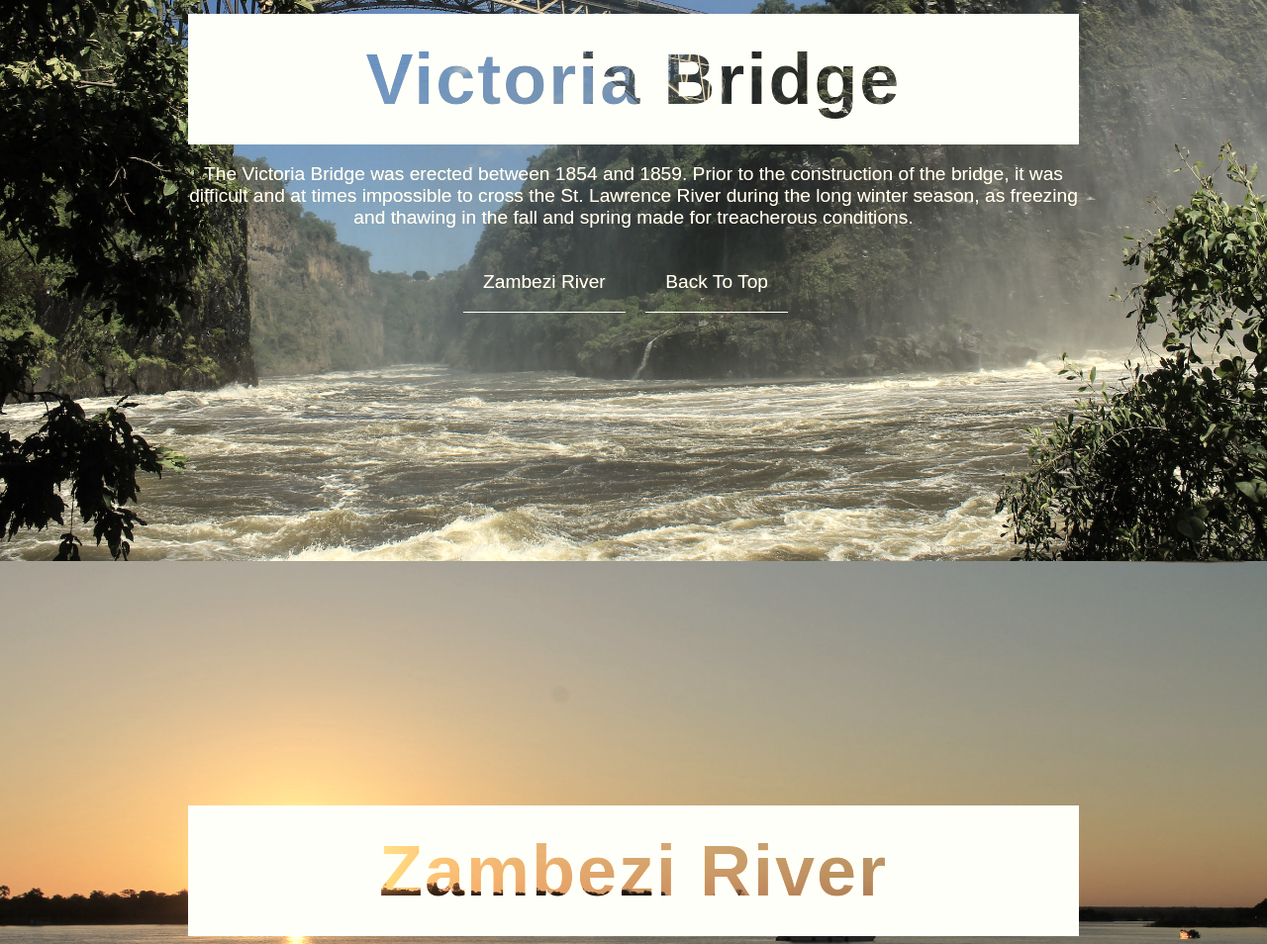
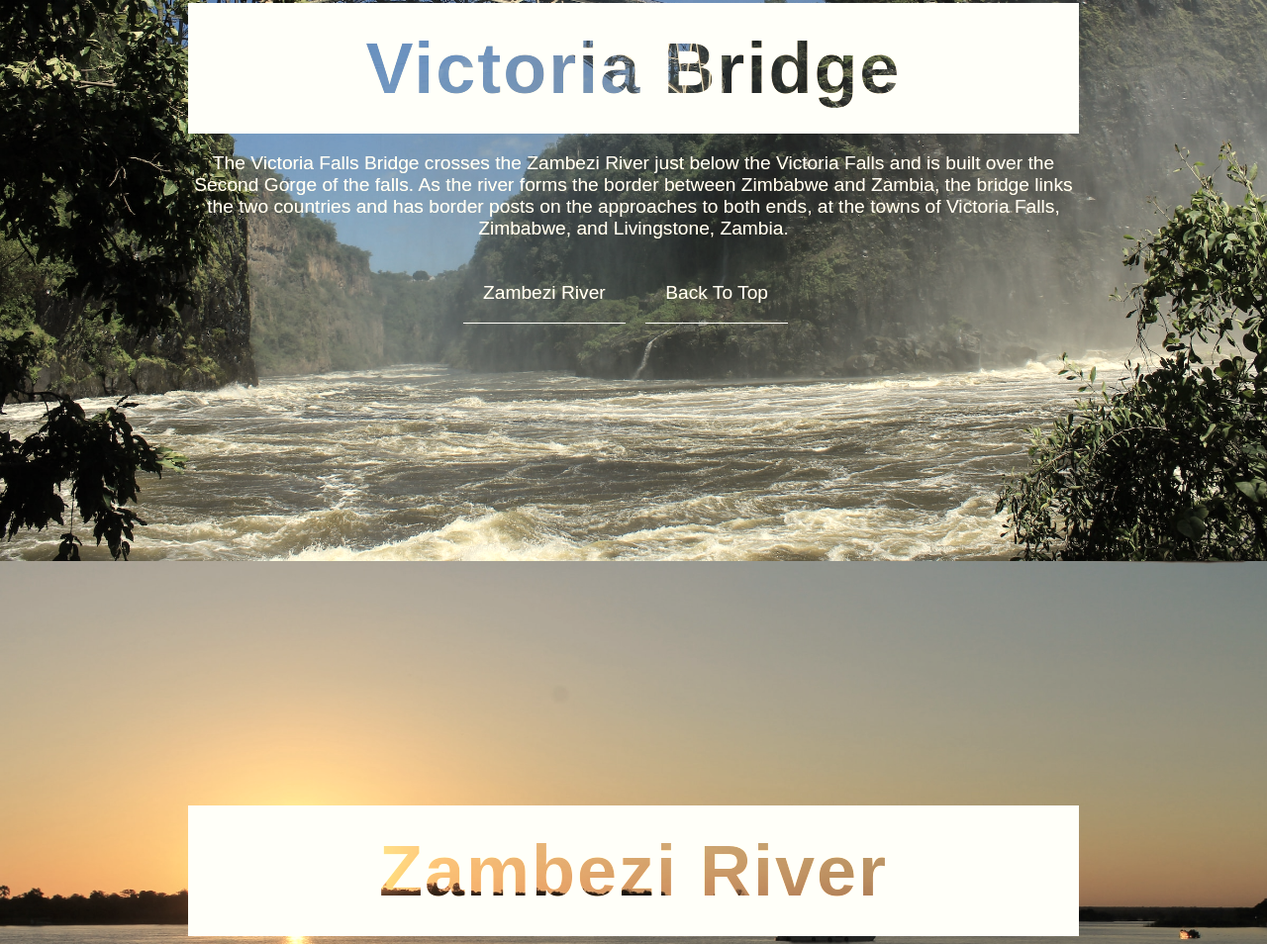
Before and after one commit to mikajed/victoria, a plain HTML site: page index.html in a window 1280 px wide. Shown: the part 1033-1987 px from the top of the page at 99% size. Drawn offline with Linux system fonts and the light colour scheme.

Commit message:
add victoria bridge info

```diff
--- a/index.html
+++ b/index.html
@@ -23,9 +23,9 @@
     <section id="bridge">
         <div class="content">
             <h1>Victoria Bridge</h1>
-            <p>The Victoria Bridge was erected between 1854 and 1859. Prior to the construction of the bridge, it was difficult and at times
-                impossible to cross the St. Lawrence River during the long winter season, as freezing and thawing in the fall and spring made for
-                treacherous conditions. </p>
+            <p>The Victoria Falls Bridge crosses the Zambezi River just below the Victoria Falls and is built over the Second Gorge of the falls.
+                As the river forms the border between Zimbabwe and Zambia, the bridge links the two countries and has border posts on the approaches
+                to both ends, at the towns of Victoria Falls, Zimbabwe, and Livingstone, Zambia.</p>
         </div>
         <header class="navbar">
             <nav class="links">
```
